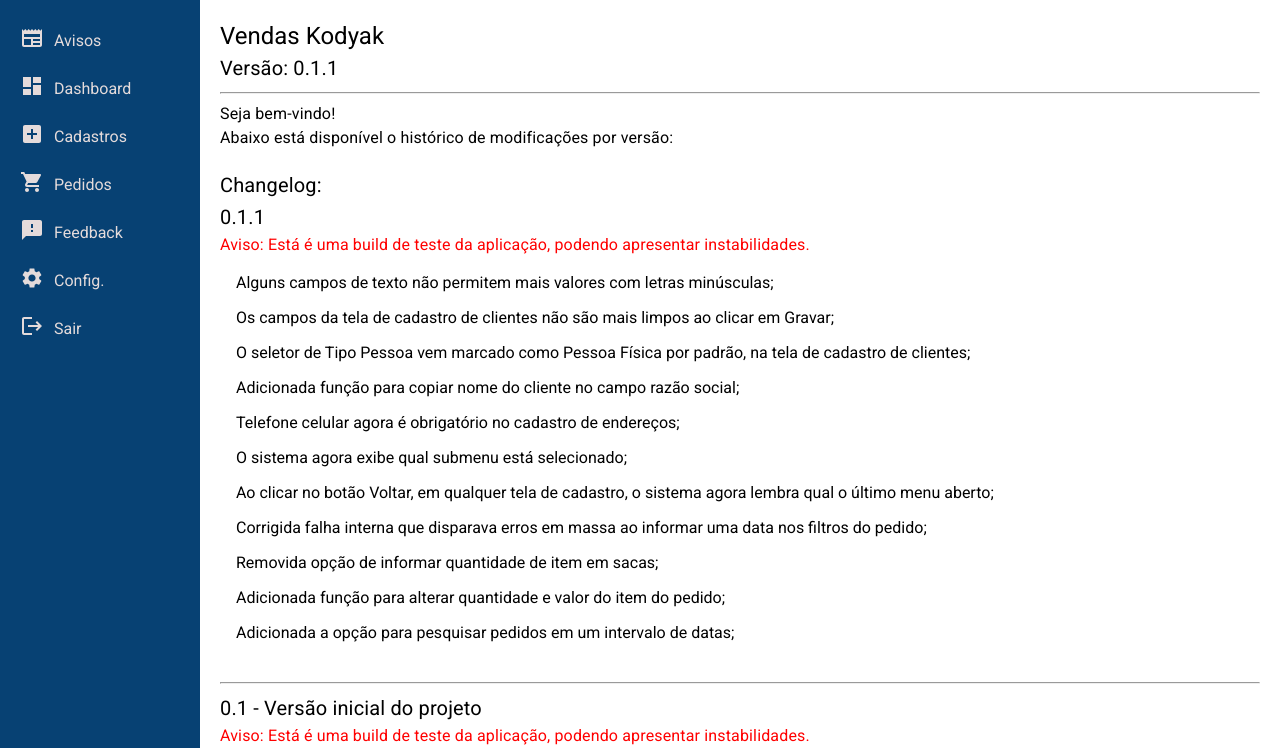
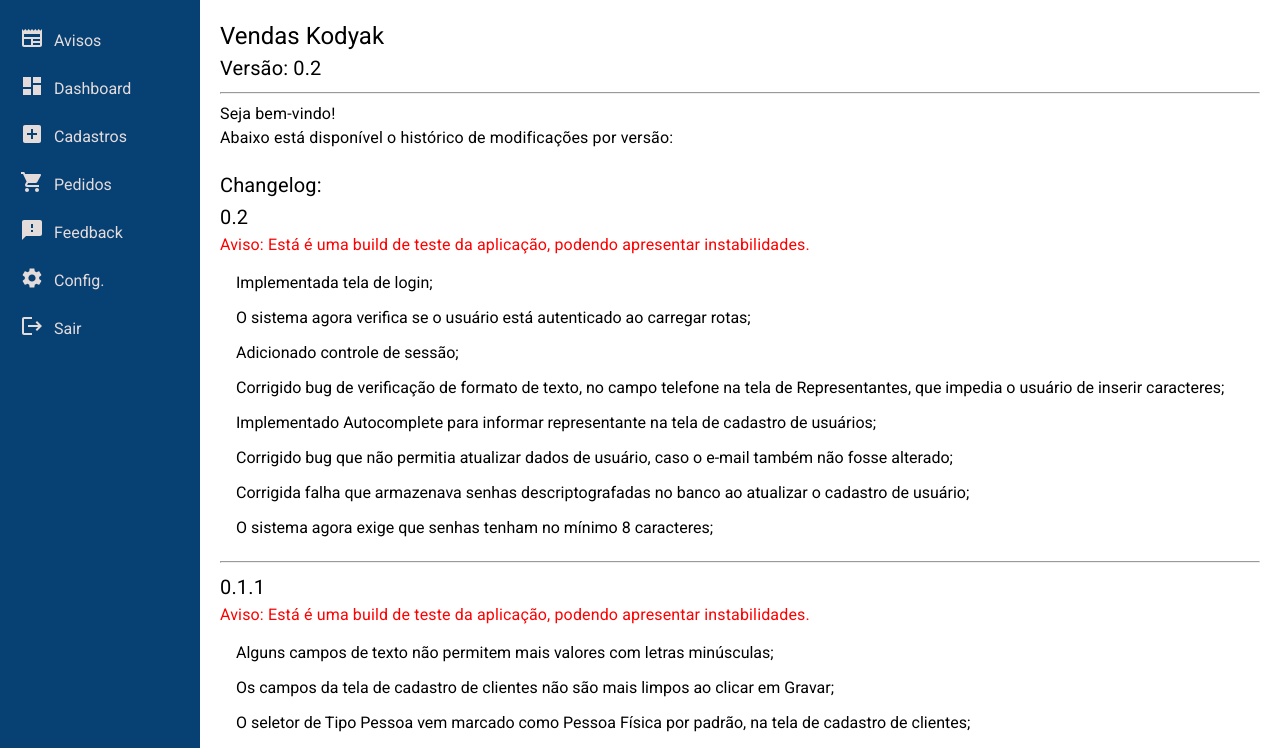
Before and after one commit to HenriqueOPeixoto/app-kodyak, a React (Vite) app in the folder frontend-kodyak/: page /avisos in a window 1280 px wide. Shown: the top 748 px of the page. Built offline with nearby package versions, Linux system fonts and the light colour scheme; no server answers.

Commit message:
Adicionar alterações da versão 0.2

```diff
--- a/frontend-kodyak/src/components/Avisos/Avisos.tsx
+++ b/frontend-kodyak/src/components/Avisos/Avisos.tsx
@@ -4,13 +4,28 @@ function Avisos() {
     return (
         <div>
             <Typography variant="h5">Vendas Kodyak</Typography>
-            <Typography variant="h6">Versão: 0.1.1</Typography>
+            <Typography variant="h6">Versão: 0.2</Typography>
             <hr />
 
             <Typography>Seja bem-vindo!</Typography>
             <Typography>Abaixo está disponível o histórico de modificações por versão:</Typography>
             <br />
             <Typography variant="h6">Changelog:</Typography>
+            <Typography variant="h6">0.2</Typography>
+            <Typography color={'red'}>
+                Aviso: Está é uma build de teste da aplicação, podendo apresentar instabilidades.
+            </Typography>
+            <List>
+                <ListItem>Implementada tela de login;</ListItem>
+                <ListItem>O sistema agora verifica se o usuário está autenticado ao carregar rotas;</ListItem>
+                <ListItem>Adicionado controle de sessão;</ListItem>
+                <ListItem>Corrigido bug de verificação de formato de texto, no campo telefone na tela de Representantes, que impedia o usuário de inserir caracteres;</ListItem>
+                <ListItem>Implementado Autocomplete para informar representante na tela de cadastro de usuários;</ListItem>
+                <ListItem>Corrigido bug que não permitia atualizar dados de usuário, caso o e-mail também não fosse alterado;</ListItem>
+                <ListItem>Corrigida falha que armazenava senhas descriptografadas no banco ao atualizar o cadastro de usuário;</ListItem>
+                <ListItem>O sistema agora exige que senhas tenham no mínimo 8 caracteres;</ListItem>
+            </List>
+            <hr />
             <Typography variant="h6">0.1.1</Typography>
             <Typography color={'red'}>
                 Aviso: Está é uma build de teste da aplicação, podendo apresentar instabilidades.
```
